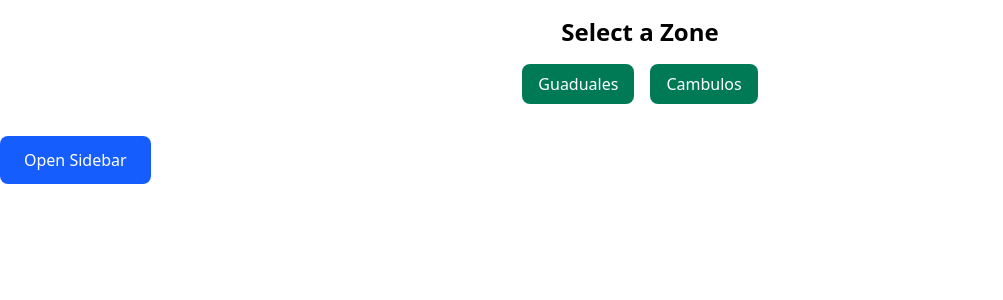
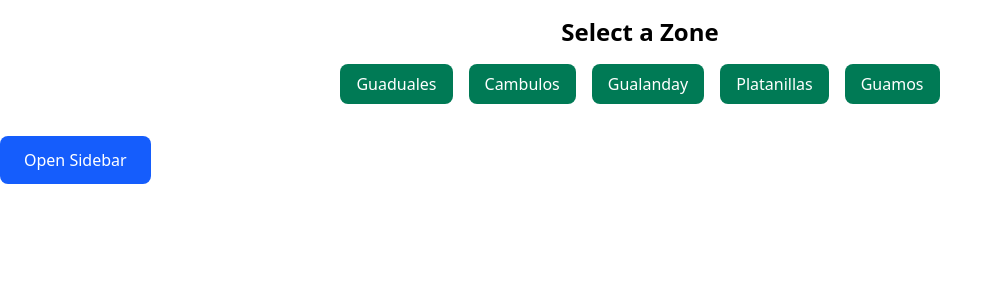
Before and after one commit to Josedzzz/sgsu-home, a React (Vite) app: page / in a window 1280 px wide. Shown: the top 300 px of the page, without its empty margins (0-1003 px from the left). Built offline with nearby package versions, Linux system fonts and the light colour scheme.

Commit message:
add: add 3 more zones for the university

```diff
--- a/src/data/universityData.ts
+++ b/src/data/universityData.ts
@@ -170,4 +170,135 @@ export const universityData: Zone[] = [
       },
     ],
   },
+  {
+    id: "gualanday",
+    name: "Gualanday",
+    buildings: [
+      {
+        id: "f1",
+        name: "Facultad de Ciencias de la Educación",
+        type: "Facultad",
+        description:
+          "Edificio académico donde se imparten programas de formación en pedagogía, humanidades y ciencias de la educación.",
+        coordinates: { x: 35, y: 42, z: 0 },
+        pointsOfInterest: [],
+      },
+      {
+        id: "f2",
+        name: "Facultad de Ciencias Económicas, Administrativas y Contables",
+        type: "Facultad",
+        description:
+          "Edificio donde se desarrollan programas académicos en economía, administración, contabilidad, entre otros, con enfoque en la gestión empresarial.",
+        coordinates: { x: 40, y: 50, z: 0 },
+        pointsOfInterest: [],
+      },
+      {
+        id: "f4",
+        name: "Plantas Piloto",
+        type: "Laboratorio",
+        description:
+          "Espacio destinado a la experimentación y desarrollo de procesos industriales a pequeña escala para la enseñanza e investigación.",
+        coordinates: { x: 55, y: 65, z: 0 },
+        pointsOfInterest: [],
+      },
+      {
+        id: "f5",
+        name: "Facultad de Ciencias Agroindustriales",
+        type: "Facultad",
+        description:
+          "Se dedica a la formación de profesionales en el área de las ciencias agroindustriales, promoviendo la investigación y el desarrollo de tecnologías para el sector agropecuario y agroindustrial.",
+        coordinates: { x: 60, y: 70, z: 0 },
+        pointsOfInterest: [],
+      },
+      {
+        id: "f6",
+        name: "Laboratorio de Postcosecha",
+        type: "Laboratorio",
+        description:
+          "Laboratorio especializado en el estudio y desarrollo de técnicas para la conservación y manejo de productos agrícolas después de la cosecha, con enfoque en la calidad y vida útil de los alimentos.",
+        coordinates: { x: 65, y: 75, z: 0 },
+        pointsOfInterest: [],
+      },
+    ],
+  },
+  {
+    id: "platanillas",
+    name: "Platanillas",
+    buildings: [
+      {
+        id: "e1",
+        name: "Capilla Universitaria",
+        type: "Edificio",
+        description:
+          "La Capilla Universitaria es un espacio de reflexión y espiritualidad para la comunidad estudiantil y docente de la Universidad del Quindío. También es un punto de encuentro para actividades culturales y religiosas.",
+        coordinates: { x: 50, y: 80, z: 0 },
+        pointsOfInterest: [],
+      },
+      {
+        id: "e2",
+        name: "Zona de Estudio",
+        type: "Edificio",
+        description:
+          "Área designada para el estudio individual o grupal de los estudiantes, con mesas, sillas y un ambiente tranquilo que favorece la concentración y el aprendizaje.",
+        coordinates: { x: 55, y: 85, z: 0 },
+        pointsOfInterest: [],
+      },
+      {
+        id: "e4",
+        name: "Biblioteca Euclides Jaramillo",
+        type: "Biblioteca",
+        description:
+          "La Biblioteca Euclides Jaramillo es el principal centro de recursos bibliográficos y de información de la Universidad del Quindío. Ofrece servicios de consulta, préstamo de libros, salas de estudio y acceso a recursos digitales.",
+        coordinates: { x: 70, y: 90, z: 0 },
+        pointsOfInterest: [],
+      },
+      {
+        id: "e5",
+        name: "Auditorio Euclides Jaramillo",
+        type: "Auditorio",
+        description:
+          "El Auditorio Euclides Jaramillo es un espacio moderno y equipado para la realización de conferencias, charlas, presentaciones y eventos académicos o culturales de la Universidad del Quindío.",
+        coordinates: { x: 75, y: 95, z: 0 },
+        pointsOfInterest: [],
+      },
+    ],
+  },
+  {
+    id: "guamos",
+    name: "Guamos",
+    buildings: [
+      {
+        id: "d2",
+        name: "Facultad de Ciencias de la Salud",
+        type: "Facultad",
+        description:
+          "La Facultad de Ciencias de la Salud de la Universidad del Quindío se dedica a la formación de profesionales en áreas como medicina, enfermería, fisioterapia y otras disciplinas relacionadas con la salud, promoviendo la investigación y el servicio comunitario.",
+        coordinates: { x: 80, y: 100, z: 0 },
+        pointsOfInterest: [],
+      },
+      {
+        id: "d3",
+        name: "Centro de Investigaciones Biomédicas",
+        type: "Laboratorio",
+        description:
+          "El Centro de Investigaciones Biomédicas es un espacio dedicado a la investigación científica en áreas relacionadas con la salud humana, incluyendo estudios en biología molecular, genética, farmacología y enfermedades crónicas.",
+        coordinates: { x: 85, y: 105, z: 0 },
+        pointsOfInterest: [],
+      },
+      {
+        id: "d4",
+        name: "Facultad de Ingeniería",
+        type: "Facultad",
+        description:
+          "La Facultad de Ingeniería de la Universidad del Quindío ofrece programas académicos en diversas áreas de la ingeniería, promoviendo la innovación, la investigación y el desarrollo tecnológico.",
+        coordinates: { x: 90, y: 110, z: 0 },
+        pointsOfInterest: [
+          {
+            name: "Laboratorio de Electrónica",
+            link: "labuq.catavento.co",
+          },
+        ],
+      },
+    ],
+  },
 ];
```
